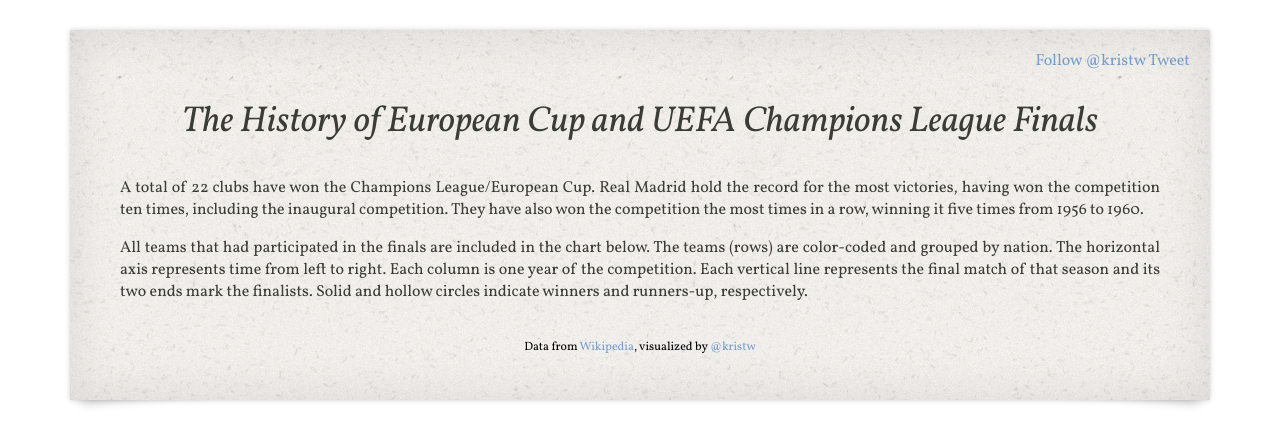
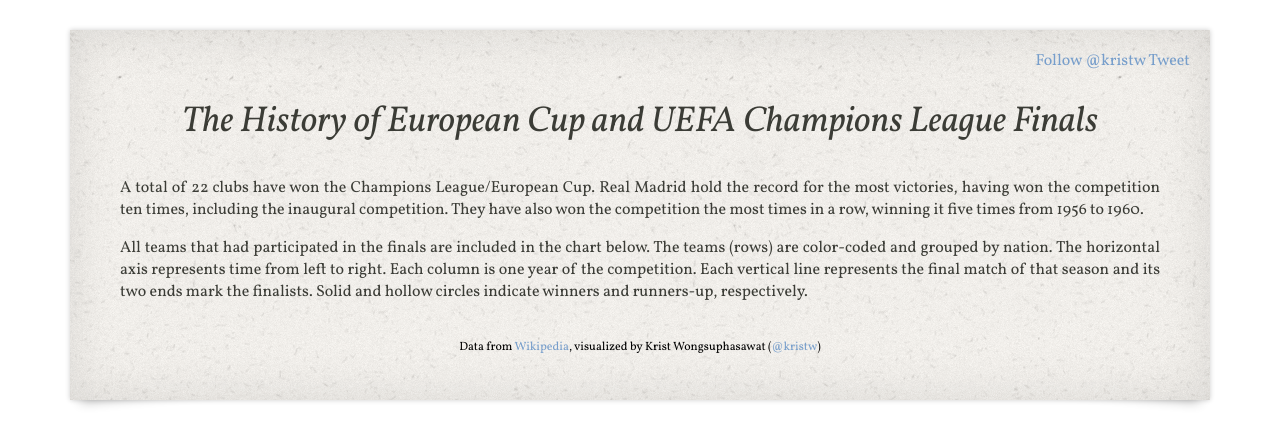
Before and after one commit to kristw/uclfinals, a website: page index.html in a window 1280 px wide. Drawn offline with Linux system fonts and the light colour scheme; some packages are replaced by stand-ins of ours; a script that the page names is missing.

Commit message:
update authors

```diff
--- a/index.html
+++ b/index.html
@@ -45,7 +45,7 @@
         </header>
         <div id="chart"></div>
         <footer>
-          Data from <a href="http://en.wikipedia.org/wiki/List_of_European_Cup_and_UEFA_Champions_League_finals">Wikipedia</a>, visualized by <a href="https://twitter.com/kristw">@kristw</a>
+          Data from <a href="http://en.wikipedia.org/wiki/List_of_European_Cup_and_UEFA_Champions_League_finals">Wikipedia</a>, visualized by Krist Wongsuphasawat (<a href="https://twitter.com/kristw">@kristw</a>)
         </footer>
       </div>
     </article>
```
